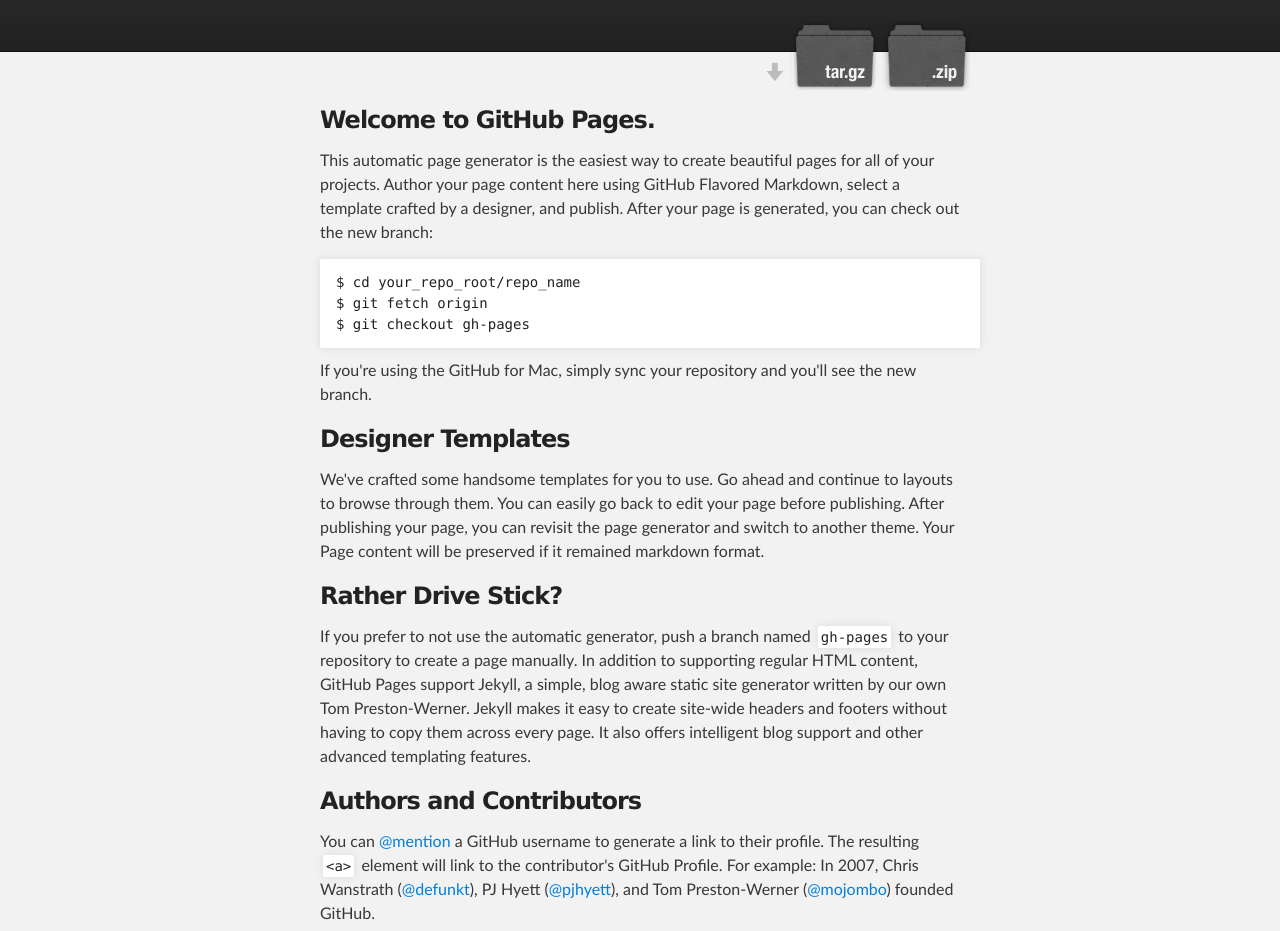
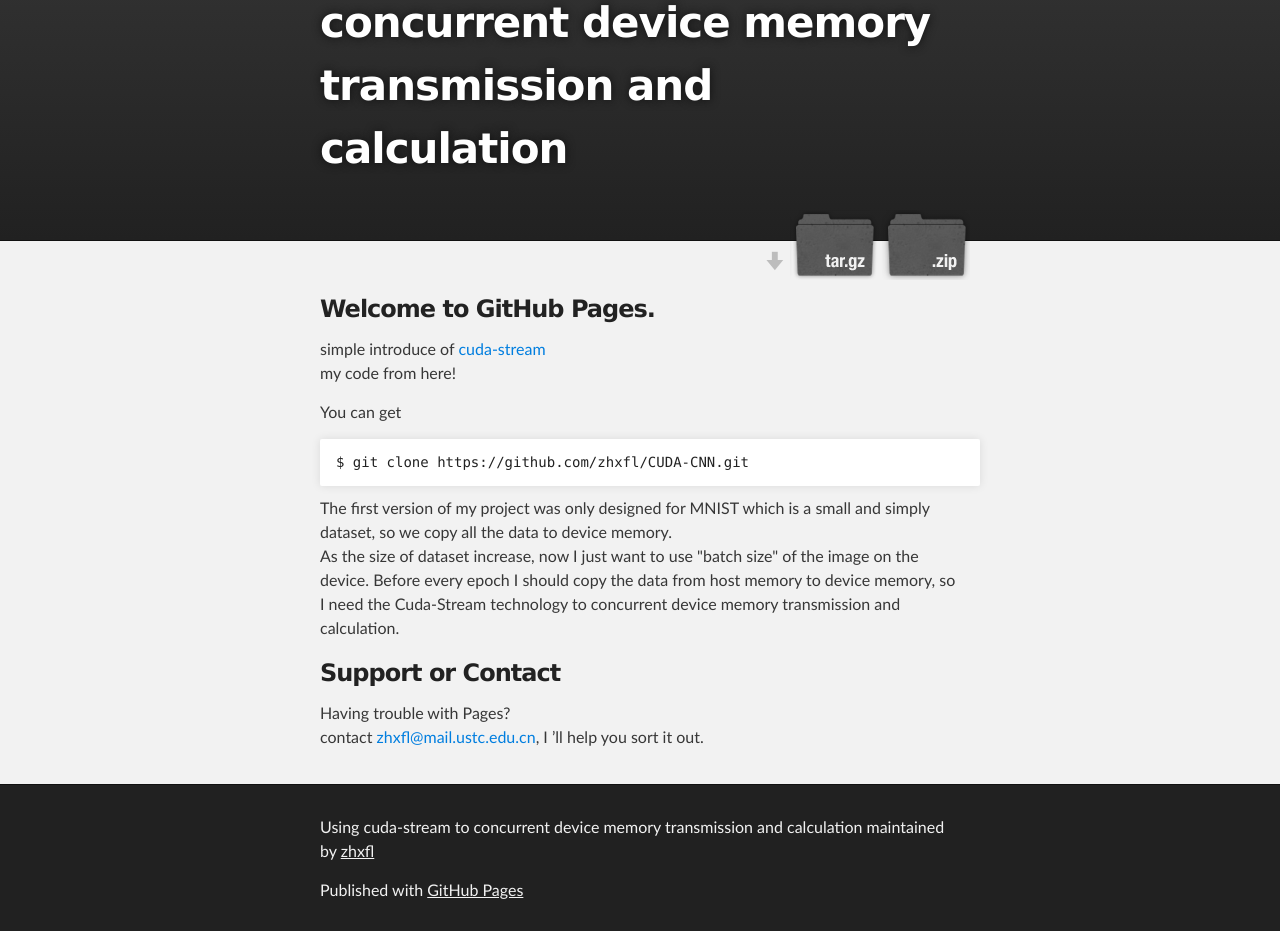
Before and after one commit to jchobotor/cuda-cnn_cuda-stream, a plain HTML site: page index.html in a window 1280 px wide. Shown: the part 122-1053 px from the top of the page. Drawn offline with Linux system fonts and the light colour scheme.

Commit message:
Create gh-pages branch via GitHub

```diff
--- a/index.html
+++ b/index.html
@@ -4,11 +4,11 @@
   <head>
     <meta charset='utf-8'>
     <meta http-equiv="X-UA-Compatible" content="chrome=1">
-    <meta name="description" content="Blog : ">
+    <meta name="description" content="Using cuda-stream to concurrent device memory transmission and calculation : ">
 
     <link rel="stylesheet" type="text/css" media="screen" href="stylesheets/stylesheet.css">
 
-    <title>Blog</title>
+    <title>Using cuda-stream to concurrent device memory transmission and calculation</title>
   </head>
 
   <body>
@@ -18,7 +18,7 @@
         <header class="inner">
           <a id="forkme_banner" href="https://github.com/zhxfl/BLOG">View on GitHub</a>
 
-          <h1 id="project_title">Blog</h1>
+          <h1 id="project_title">Using cuda-stream to concurrent device memory transmission and calculation</h1>
           <h2 id="project_tagline"></h2>
 
             <section id="downloads">
@@ -34,41 +34,29 @@
         <h3>
 <a id="welcome-to-github-pages" class="anchor" href="#welcome-to-github-pages" aria-hidden="true"><span class="octicon octicon-link"></span></a>Welcome to GitHub Pages.</h3>
 
-<p>This automatic page generator is the easiest way to create beautiful pages for all of your projects. Author your page content here using GitHub Flavored Markdown, select a template crafted by a designer, and publish. After your page is generated, you can check out the new branch:</p>
+<p>simple introduce of <a href="http://devblogs.nvidia.com/parallelforall/how-overlap-data-transfers-cuda-cc/">cuda-stream</a><br>
+my code from here!   </p>
 
-<pre><code>$ cd your_repo_root/repo_name
-$ git fetch origin
-$ git checkout gh-pages
+<p>You can get </p>
+
+<pre><code>$ git clone https://github.com/zhxfl/CUDA-CNN.git
 </code></pre>
 
-<p>If you're using the GitHub for Mac, simply sync your repository and you'll see the new branch.</p>
-
-<h3>
-<a id="designer-templates" class="anchor" href="#designer-templates" aria-hidden="true"><span class="octicon octicon-link"></span></a>Designer Templates</h3>
-
-<p>We've crafted some handsome templates for you to use. Go ahead and continue to layouts to browse through them. You can easily go back to edit your page before publishing. After publishing your page, you can revisit the page generator and switch to another theme. Your Page content will be preserved if it remained markdown format.</p>
-
-<h3>
-<a id="rather-drive-stick" class="anchor" href="#rather-drive-stick" aria-hidden="true"><span class="octicon octicon-link"></span></a>Rather Drive Stick?</h3>
-
-<p>If you prefer to not use the automatic generator, push a branch named <code>gh-pages</code> to your repository to create a page manually. In addition to supporting regular HTML content, GitHub Pages support Jekyll, a simple, blog aware static site generator written by our own Tom Preston-Werner. Jekyll makes it easy to create site-wide headers and footers without having to copy them across every page. It also offers intelligent blog support and other advanced templating features.</p>
-
-<h3>
-<a id="authors-and-contributors" class="anchor" href="#authors-and-contributors" aria-hidden="true"><span class="octicon octicon-link"></span></a>Authors and Contributors</h3>
-
-<p>You can <a href="https://github.com/blog/821" class="user-mention">@mention</a> a GitHub username to generate a link to their profile. The resulting <code>&lt;a&gt;</code> element will link to the contributor's GitHub Profile. For example: In 2007, Chris Wanstrath (<a href="https://github.com/defunkt" class="user-mention">@defunkt</a>), PJ Hyett (<a href="https://github.com/pjhyett" class="user-mention">@pjhyett</a>), and Tom Preston-Werner (<a href="https://github.com/mojombo" class="user-mention">@mojombo</a>) founded GitHub.</p>
+<p>The first version of my project was only designed for MNIST which is a small and simply dataset, so we copy all the data to device memory.<br>
+  As the size of dataset increase, now I just want to use "batch size" of the image on the device. Before every epoch I should copy the data from host memory to device memory, so I need the Cuda-Stream technology to concurrent device memory transmission and calculation. </p>
 
 <h3>
 <a id="support-or-contact" class="anchor" href="#support-or-contact" aria-hidden="true"><span class="octicon octicon-link"></span></a>Support or Contact</h3>
 
-<p>Having trouble with Pages? Check out the documentation at <a href="https://help.github.com/pages">https://help.github.com/pages</a> or contact <a href="mailto:support@github.com">support@github.com</a> and we’ll help you sort it out.</p>
+<p>Having trouble with Pages?<br>
+contact <a href="mailto:zhxfl@mail.ustc.edu.cn">zhxfl@mail.ustc.edu.cn</a>, I ’ll help you sort it out.   </p>
       </section>
     </div>
 
     <!-- FOOTER  -->
     <div id="footer_wrap" class="outer">
       <footer class="inner">
-        <p class="copyright">Blog maintained by <a href="https://github.com/zhxfl">zhxfl</a></p>
+        <p class="copyright">Using cuda-stream to concurrent device memory transmission and calculation maintained by <a href="https://github.com/zhxfl">zhxfl</a></p>
         <p>Published with <a href="http://pages.github.com">GitHub Pages</a></p>
       </footer>
     </div>
```
Also changed, not shown: params.json (+1 -1 lines).
